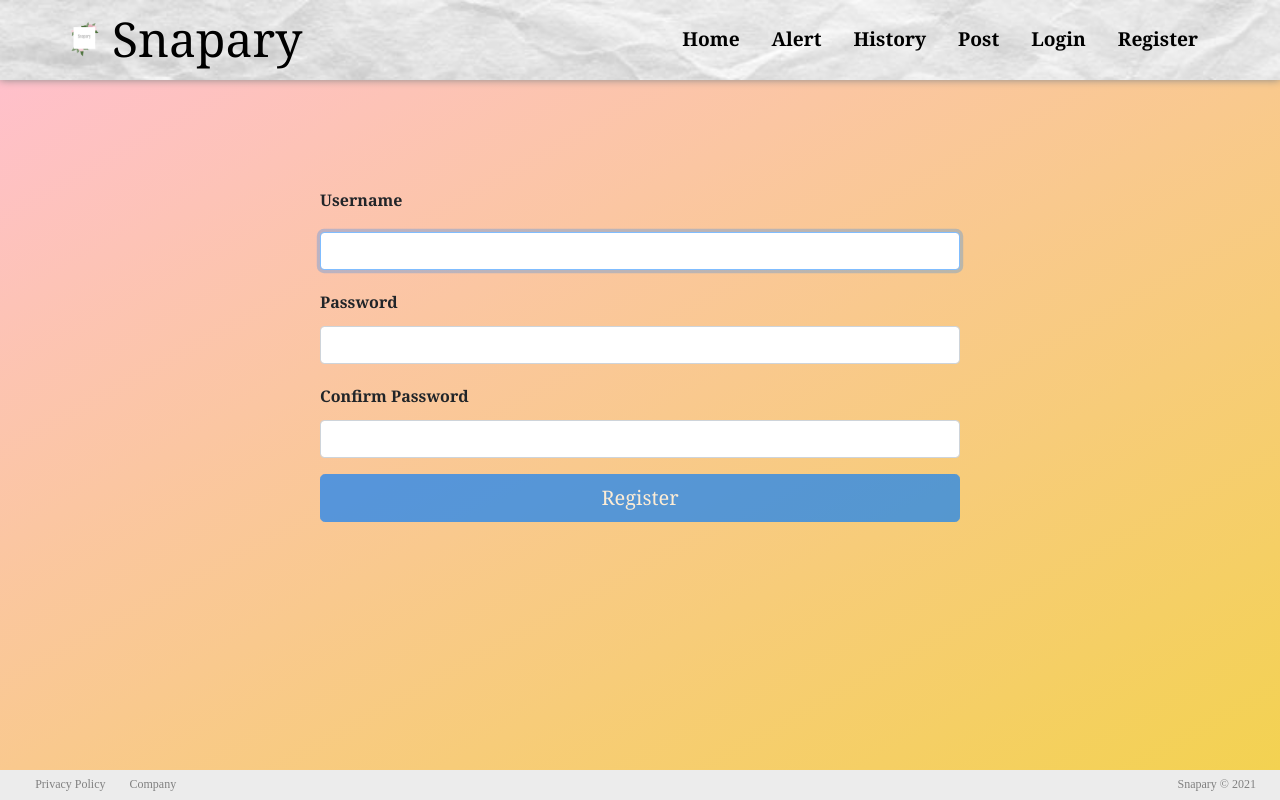
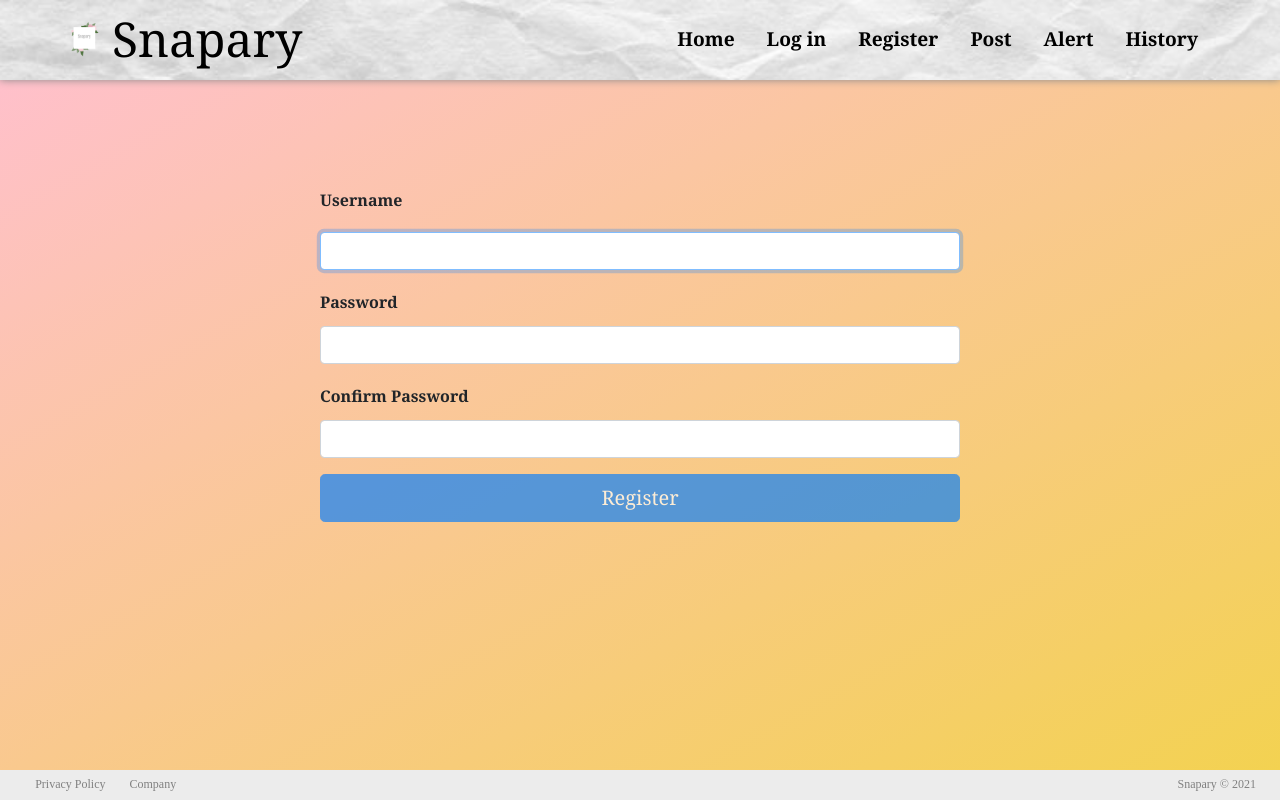
Before and after one commit to snapary/snapary, a React (Create React App) app in the folder snapary-frontend/: page /register in a window 1280 px wide. Built offline with nearby package versions, Linux system fonts and the light colour scheme; no server answers; what google-maps-react would draw is missing.

Commit message:
settled design meh

```diff
--- a/snapary-frontend/src/components/Header/Header.js
+++ b/snapary-frontend/src/components/Header/Header.js
@@ -1,4 +1,4 @@
-import React, { useState } from 'react';
+import React, { useEffect, useState } from 'react';
 import { Link } from 'react-router-dom';
 import { FaBars, FaTimes } from 'react-icons/fa';
 import './Header.css'
@@ -7,9 +7,63 @@ import { IconContext } from 'react-icons/lib'
 
 function Header() {
     const [click, setClick] = useState(false);
+    const [login, setLogin] = useState(false);
+    const [option, setOption] = useState(['/', '/login', '/register', '/post', '/alert', '/history']);
+    const [current, setCurrent] = useState('/');
+
+    var getText = (url) => {
+        if (url === '/') {
+            return 'Home'
+        }
+        if (url === '/post') {
+            return 'Post'
+        }
+        if (url === '/login') {
+            return 'Log in'
+        }
+        if (url === '/register') {
+            return 'Register'
+        }
+        if (url === '/history') {
+            return 'History'
+        }
+        if (url === '/alert') {
+            return 'Alert'
+        }
+    }
+
+    const listRender = (list) => list.map((entry) =>
+        <li className="nav-item">
+            <Link to={entry} className="nav-links" onClick={()=>clicked(entry)}>
+                {getText(entry)}
+            </Link>
+        </li>);
 
     const handleClick = () => setClick(!click);
     const closeMobileMenu = () => setClick(false);
+    const clicked = (link) => {
+        closeMobileMenu();
+        setCurrent(link);
+    }
+
+    const checkLogin = (event) => {
+        fetch('https://snapary.roydu.ca/api/user/status', {
+            method: 'POST'
+          }).then(response => {response.json().then(data => {
+              console.log(data);
+              if (data["loginStatus"])
+              {
+                setLogin(true);
+              }
+        })});
+    }
+
+    useEffect(() => {
+        checkLogin();
+        if (login) {
+            setOption(['/', '/post', '/alert', '/history'])
+        }
+     }, [current]);
 
     return (
         <>
@@ -24,36 +78,7 @@ function Header() {
                             {click ? <FaTimes className="pink" /> : <FaBars className="pink" />}
                         </div>
                         <ul className={click ? 'nav-menu active' : 'nav-menu'}>
-                            <li className="nav-item">
-                                <Link to='/' className="nav-links" onClick={closeMobileMenu}>
-                                    Home
-                                </Link>
-                            </li>
-                            <li className="nav-item">
-                                <Link to='/alert' className="nav-links" onClick={closeMobileMenu}>
-                                    Alert
-                                </Link>
-                            </li>
-                            <li className="nav-item">
-                                <Link to='/history' className="nav-links" onClick={closeMobileMenu}>
-                                    History
-                                </Link>
-                            </li>
-                            <li className="nav-item">
-                                <Link to='/post' className="nav-links" onClick={closeMobileMenu}>
-                                    Post
-                                </Link>
-                            </li>
-                            <li className="nav-item">
-                                <Link to='/login' className="nav-links" onClick={closeMobileMenu}>
-                                    Login
-                                </Link>
-                            </li>
-                            <li className="nav-item">
-                                <Link to='/register' className="nav-links" onClick={closeMobileMenu}>
-                                    Register
-                                </Link>
-                            </li>
+                            {listRender(option)}
                         </ul>
                     </div>
                 </div>
--- a/snapary-frontend/src/pages/History/History.js
+++ b/snapary-frontend/src/pages/History/History.js
@@ -11,14 +11,36 @@ function History() {
         </ListGroup.Item>);
 
     const [date, setDate] = useState(new Date());
-    const [entries, setEntries] = useState("");
-    const history1 = ['Example','I am happy', 'Meh ok', 'Died', 'Alive again', 'Doing well, maybe'];
+    const [entries, setEntries] = useState(listitems(history1));
+    const history1 = ['Example diary here','I am happy', 'Meh ok', 'Died', 'Alive again', 'Doing well, maybe'];
 
     const handleSelect = (date) => {
         console.log(date);
         setDate(date);
-        setEntries(listitems(history1));
+        //setEntries(getEntries(date));
     }
+    /*
+    const getEntries = (date) => {
+        var jsonData = JSON.stringify({'username': username, 'password': password});
+        console.log(jsonData);
+
+        fetch('https://snapary.roydu.ca/api/user/signin', {
+            method: 'POST',
+            headers: {
+                'Content-Type': 'application/json',
+                'Access-Control-Allow-Origin': "*"
+            },
+            body: JSON.stringify(jsonData)
+          }).then(response => {response.json().then(data => {
+              console.log(data);
+              if (data["success"])
+              {
+                history.push('/post')
+              }
+        })});
+
+        event.preventDefault();
+    }*/
 
     return (
         <>
@@ -28,12 +50,6 @@ function History() {
                         <div className="title-line">
                             📚 View Your Diaries
                         </div>
-                    </div>
-                    <div className="title-col">
-                        <div className="select-line">
-                            Select Date
-                        </div>
-                        <DatePicker style={{"marginTop":"1rem"}} selected={date} onChange={(date => handleSelect)} />
                     </div>
                 </div>
                 <div className="list-group">
--- a/snapary-frontend/src/pages/Login/Login.js
+++ b/snapary-frontend/src/pages/Login/Login.js
@@ -15,7 +15,6 @@ function Login() {
     }
 
     const handleSubmit = (event) => {
-        alert('A form was submitted: ' + username);
         var jsonData = JSON.stringify({'username': username, 'password': password});
         console.log(jsonData);
 
@@ -30,12 +29,12 @@ function Login() {
               console.log(data);
               if (data["success"])
               {
-                history.push('/post')
+                history.push('/alert')
               }
         })});
 
         event.preventDefault();
-        }
+    }
 
 
     return (
--- a/snapary-frontend/src/pages/Post/Post.js
+++ b/snapary-frontend/src/pages/Post/Post.js
@@ -3,14 +3,70 @@ import './Post.css'
 import Emojis from 'react-emoji-component'
 import Button from 'react-bootstrap/Button'
 import MapContainer from '../../components/Maps/MapContainer'
+import { useHistory } from 'react-router-dom'
 
 function Post() {
     const [emoji, setEmoji] = useState(0);
+    let history = useHistory();
 
     const handleSelect = (id) => {
         setEmoji(id);
         console.log(id);
     }
+
+    const handleLocalPost = (event) => {
+        let lat = 0;
+        let lng = 0;
+        let position = "";
+        navigator.geolocation.watchPosition(function(position) {
+            lat = position.coords.latitude;
+            lng = position.coords.longitude;
+            console.log("ahhhhhhhhhhhhfffffff");
+        });
+        var jsonData = JSON.stringify({'lat': lat, 'long': lng, 'emo':emoji});
+        console.log(jsonData);
+
+        fetch('https://snapary.roydu.ca/api/user/setHistory', {
+            method: 'POST',
+            headers: {
+                'Content-Type': 'application/json',
+                'Access-Control-Allow-Origin': "*"
+            },
+            body: JSON.stringify(jsonData)
+          }).then(response => {response.json().then(data => {
+              console.log(data);
+              if (data["success"])
+              {
+                alert("Successfully Posted to Private Diary!")
+                history.push('/post')
+              }
+        })});
+
+        event.preventDefault();
+    }
+    /*
+    const handleShare = (event) => {
+        var jsonData = JSON.stringify({'username': username, 'password': password});
+        console.log(jsonData);
+
+        fetch('https://snapary.roydu.ca/api/user/signin', {
+            method: 'POST',
+            headers: {
+                'Content-Type': 'application/json',
+                'Access-Control-Allow-Origin': "*"
+            },
+            body: JSON.stringify(jsonData)
+          }).then(response => {response.json().then(data => {
+              console.log(data);
+              if (data["success"])
+              {
+                alert("Successfully Posted to Private Diary!")
+                history.push('/post')
+              }
+        })});
+
+        event.preventDefault();
+    }*/
 
     return (
         <>
@@ -93,10 +149,10 @@ function Post() {
                         </div>
                         <div className="share-btn-row">
                             <div className="share-btn-col">
-                                <Button variant="dark" size="lg">✒️ Write To Diary</Button>{' '}
+                                <Button variant="dark" size="lg" onClick={handleLocalPost}>✒️ Write To Diary</Button>{' '}
                             </div>
                             <div className="share-btn-col">
-                                <Button variant="light" size="lg">🔮 Write To Diary And Share</Button>{' '}
+                                <Button variant="light" size="lg">🔮 Share To Twitter</Button>{' '}
                             </div>
                         </div>
                     </div>
--- a/snapary-frontend/src/pages/Register/Register.js
+++ b/snapary-frontend/src/pages/Register/Register.js
@@ -3,14 +3,39 @@ import Button from 'react-bootstrap/Button';
 import Form from 'react-bootstrap/Form';
 import "./Register.css";
 import "../Login/Login.css"
+import { useHistory } from "react-router-dom";
 
 function Register() {
     const [email, setEmail] = useState("");
     const [password0, setPassword] = useState("");
     const [password1, confirmPassword] = useState("");
+    let history = useHistory();
 
     function valid_passwords() {
         return password0 === password1;
+    }
+
+    const handleSubmit = (event) => {
+        alert('A form was submitted: ' + email);
+        var jsonData = JSON.stringify({'username': email, 'password': password0});
+        console.log(jsonData);
+
+        fetch('https://snapary.roydu.ca/api/user/signin', {
+            method: 'POST',
+            headers: {
+                'Content-Type': 'application/json',
+                'Access-Control-Allow-Origin': "*"
+            },
+            body: JSON.stringify(jsonData)
+          }).then(response => {response.json().then(data => {
+              console.log(data);
+              if (data["success"])
+              {
+                history.push('/post')
+              }
+        })});
+
+        event.preventDefault();
     }
 
     return (
@@ -42,7 +67,7 @@ function Register() {
                             onChange={(e) => confirmPassword(e.target.value)}
                         />
                     </Form.Group>
-                    <Button block size="lg" type="Register" disabled={valid_passwords()}>
+                    <Button block size="lg" type="Register" disabled={valid_passwords()} onClick={handleSubmit}>
                         Register
                     </Button>
                 </div>
```
Also changed, not shown: 1 other file (tests, documents, lock files or other folders).
